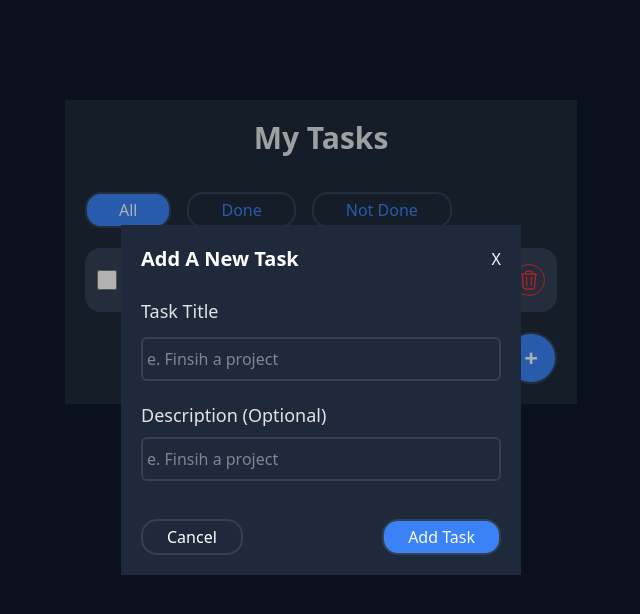
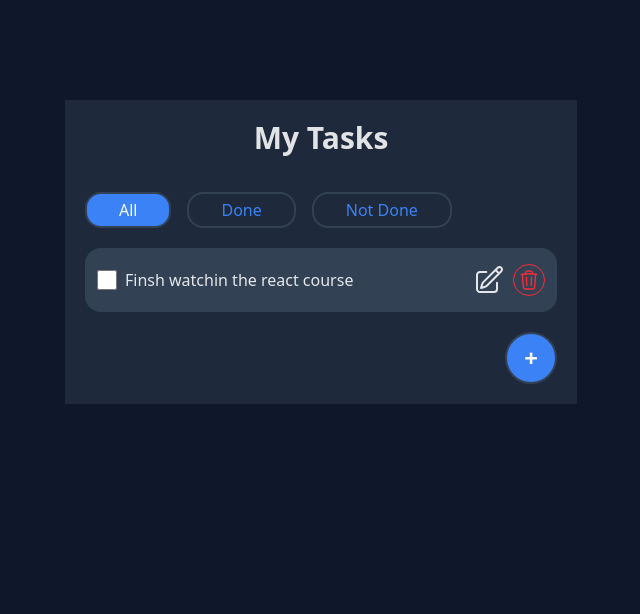
Before and after one commit to MohammedNaderAlGhussin/reactToDoList, a React (Vite) app: page / in a window 1280 px wide. Shown: the top 614 px of the page, without its empty margins (319-959 px from the left). Built offline with nearby package versions, Linux system fonts and the light colour scheme.

Commit message:
adding the edit page

```diff
--- a/src/App.jsx
+++ b/src/App.jsx
@@ -2,6 +2,7 @@ function App() {
   return (
     <div className="bg-[#1E293B] w-2/5 mx-auto mt-25 min-h-[300px] p-5 flex flex-col gap-5">
       <header className="text-3xl font-bold text-center">My Tasks</header>
+      {/* Start Nav Button */}
       <ul className="flex flex-row gap-4 mt-4">
         <li className="text-[#F8FAFC] bg-[#3B82F6] hover:bg-[#60A5FA] duration-300 ease-in-out cursor-pointer border-2 border-[#334155] w-fit px-8 py-1 rounded-2xl">
           All
@@ -13,6 +14,8 @@ function App() {
           Not Done
         </li>
       </ul>
+      {/* End Nav Button */}
+      {/* Start Tasks Section */}
       <div className="flex flex-col gap-5">
         <div
           className="py-4 px-3 bg-[#334155] rounded-2xl flex flex-row justify-between
@@ -58,11 +61,12 @@ function App() {
           </ul>
         </div>
       </div>
+      {/* End Tasks Section */}
       <button className="text-[#F8FAFC] bg-[#3B82F6] hover:bg-[#60A5FA] duration-300 ease-in-out cursor-pointer border-2 border-[#334155] w-[30px] h-[30px] flex justify-center items-center  p-6 rounded-full  ml-auto text-2xl font-bold">
         +
       </button>
-      <div className="absolute w-screen h-screen top-0 left-0 bg-black/30 z-10"></div>
-      <div className=" absolute min-w-[400px] min-h-[350px] bg-[#1E293B] top-1/2 left-1/2 z-20 -translate-1/2 flex flex-col gap-6 p-5">
+      {/* <div className="absolute w-screen h-screen top-0 left-0 bg-black/30 z-10"></div> */}
+      {/* <div className=" absolute min-w-[400px] min-h-[350px] bg-[#1E293B] top-1/2 left-1/2 z-20 -translate-1/2 flex flex-col gap-6 p-5">
         <div className="flex flex-row justify-between items-center">
           <h1 className="text-xl text-white font-bold">Add A New Task</h1>
           <button className="text-[#F8FAFC]">X</button>
@@ -71,7 +75,7 @@ function App() {
           <div className="flex flex-col gap-3">
             <label className="text-lg">Task Title</label>
             <input
-              className="py-2 pl-1 outline-none border-2 border-[#334155] focus:border-2 focus:border-[#3B82F6] rounded-md focus:placeholder:opacity-0 "
+              className="py-2 pl-3 outline-none border-2 border-[#334155] focus:border-2 focus:border-[#3B82F6] rounded-md focus:placeholder:opacity-0 "
               type="text"
               placeholder="e. Finsih a project"
             />
@@ -79,7 +83,7 @@ function App() {
           <div className="flex flex-col gap-2">
             <label className="text-lg">Description (Optional)</label>
             <input
-              className="py-2 pl-1 outline-none border-2 border-[#334155] focus:border-2 focus:border-[#3B82F6] duration-500 rounded-md focus:placeholder:opacity-0"
+              className="py-2 pl-3 outline-none border-2 border-[#334155] focus:border-2 focus:border-[#3B82F6] duration-500 rounded-md focus:placeholder:opacity-0"
               type="text"
               placeholder="e. Finsih a project"
             />
@@ -93,7 +97,39 @@ function App() {
             </button>
           </div>
         </form>
-      </div>
+      </div> */}
+      {/* <div className=" absolute min-w-[400px] min-h-[350px] bg-[#1E293B] top-1/2 left-1/2 z-20 -translate-1/2 flex flex-col gap-6 p-5">
+        <div className="flex flex-row justify-between items-center">
+          <h1 className="text-xl text-white font-bold">Edit Task</h1>
+          <button className="text-[#F8FAFC]">X</button>
+        </div>
+        <form className="flex flex-col gap-5 flex-1">
+          <div className="flex flex-col gap-3">
+            <label className="text-lg">Task Title</label>
+            <input
+              className="py-2 pl-3 outline-none border-2 border-[#334155] focus:border-2 focus:border-[#3B82F6] rounded-md focus:placeholder:opacity-0 "
+              type="text"
+              placeholder="e. Finsih a project"
+            />
+          </div>
+          <div className="flex flex-col gap-2">
+            <label className="text-lg">Description (Optional)</label>
+            <input
+              className="py-2 pl-3 outline-none border-2 border-[#334155] focus:border-2 focus:border-[#3B82F6] duration-500 rounded-md focus:placeholder:opacity-0"
+              type="text"
+              placeholder="e. Finsih a project"
+            />
+          </div>
+          <div className="flex gap-2 mt-auto justify-between">
+            <button className="hover:bg-red-500 duration-300 text-white cursor-pointer border-2 border-[#334155] w-fit px-6 py-1 rounded-2xl">
+              Cancel
+            </button>
+            <button className="text-[#F8FAFC] bg-[#3B82F6] hover:bg-[#60A5FA] duration-300 ease-in-out cursor-pointer border-2 border-[#334155] w-fit px-6 py-1 rounded-2xl">
+              Save Changes
+            </button>
+          </div>
+        </form>
+      </div> */}
     </div>
   );
 }
```
